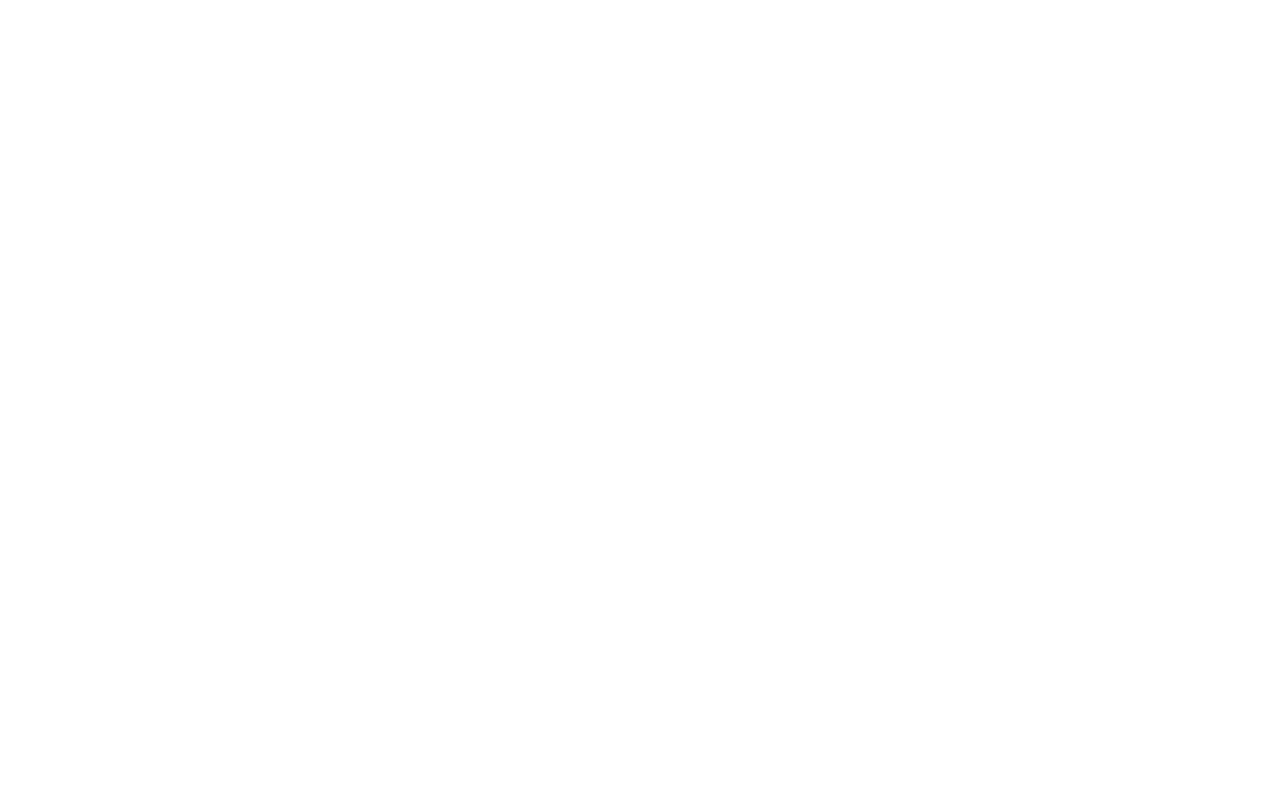
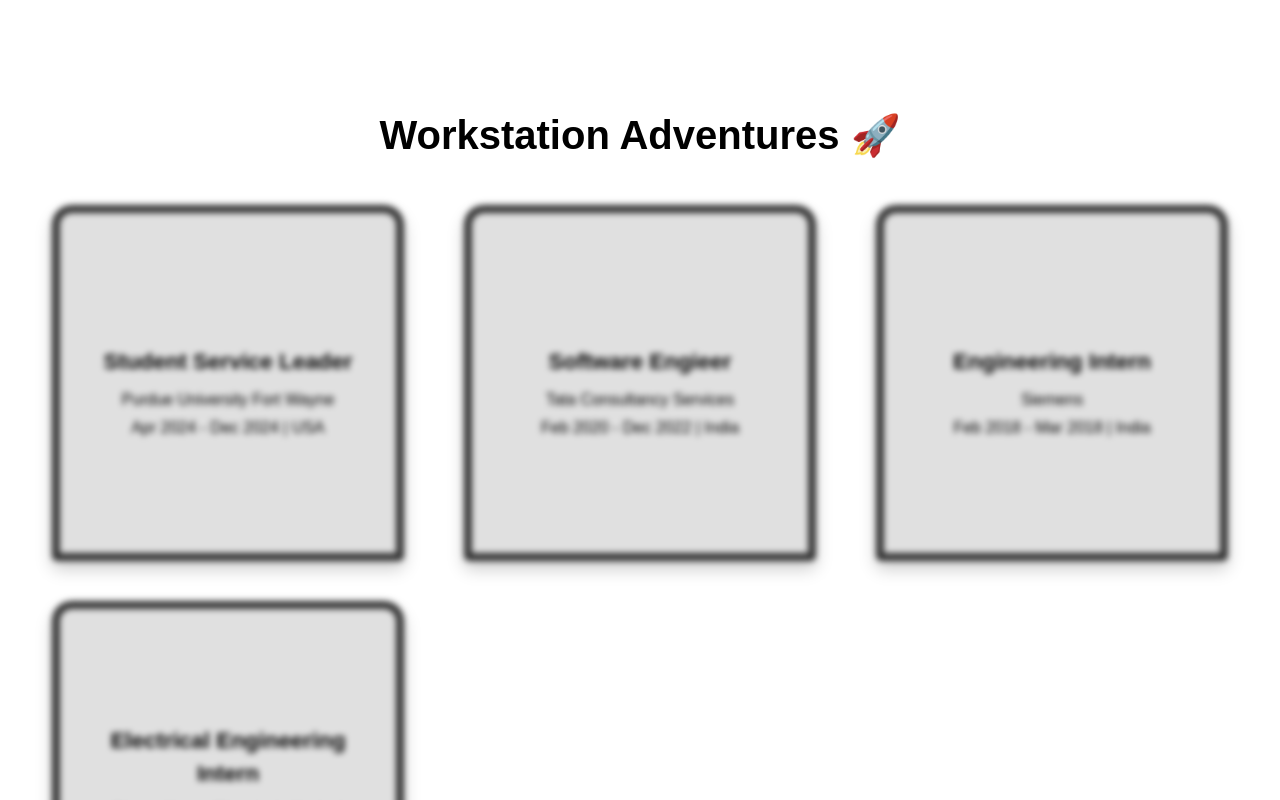
Before and after one commit to Kavyan17/MyPortfolio, a React (Vite) app in the folder my-app/: page /workexp in a window 1280 px wide. Before the commit this address had no page. Shown: the top 800 px of the page. Built offline with nearby package versions, Linux system fonts and the light colour scheme.

Commit message:
Added Work Experience.

```diff
--- a/my-app/src/App.jsx
+++ b/my-app/src/App.jsx
@@ -1,12 +1,14 @@
 import { BrowserRouter as Router, Routes, Route, Link } from 'react-router-dom';
 import './App.css';
 import Education from './components/Education/Education.jsx';
+import WorkExp from './components/WorkExperience/WorkExp.jsx';
 
 function Home() {
   return (
     <div className="home-page">
       <h1>Welcome to My Portfolio</h1>
       <Link to="/education" className="nav-link">Go to Education</Link>
+      <Link to="/workexp" className="nav-link">Go to Work Exp</Link>
     </div>
   );
 }
@@ -17,6 +19,7 @@ function App() {
       <Routes>
         <Route path="/" element={<Home />} />
         <Route path="/education" element={<Education />} />
+        <Route path="/workexp" element={<WorkExp />} />
       </Routes>
     </Router>
   );
--- /dev/null
+++ b/my-app/src/components/WorkExperience/WorkExp.jsx
@@ -0,0 +1,34 @@
+import React, { useState } from 'react';
+import workData from "../../data/WorkExperience.json";
+import "../../styles/WorkExperience.css";
+
+const WorkExperience = () => {
+  const [hoveredId, setHoveredId] = useState(null);
+
+  return (
+    <div className="work-container">
+      <h2 className="work-title">Workstation Adventures 🚀</h2>
+      <div className="work-grid">
+        {workData.map((work) => (
+          <div
+            key={work.id}
+            className={`work-card ${hoveredId === work.id ? 'hovered' : ''}`}
+            onMouseEnter={() => setHoveredId(work.id)}
+            onMouseLeave={() => setHoveredId(null)}
+          >
+            <div className="computer-frame">
+              <div className="screen-content">
+                <h3>{work.title}</h3>
+                <p>{work.org}</p>
+                <p>{work.start_date} - {work.end_date} | {work.location}</p>
+              </div>
+            </div>
+            {hoveredId === work.id && <div className="blur-overlay"></div>}
+          </div>
+        ))}
+      </div>
+    </div>
+  );
+};
+
+export default WorkExperience;
--- /dev/null
+++ b/my-app/src/styles/WorkExperience.css
@@ -0,0 +1,105 @@
+body {
+    margin: 0;
+    padding: 0;
+    background-color: #fff;
+    font-family: 'Poppins', sans-serif;
+  }
+
+  .work-container {
+    padding: 40px 20px;
+    display: flex;
+    flex-direction: column;
+    align-items: center;
+    background-color: #fff;
+    color: #000;
+    position: relative;
+    overflow: hidden;
+  }
+
+  .work-title {
+    font-size: 2.5rem;
+    font-weight: bold;
+    margin-bottom: 40px;
+    text-align: center;
+  }
+
+  .work-grid {
+    display: grid;
+    grid-template-columns: repeat(auto-fill, minmax(320px, 1fr));
+    gap: 40px 60px;
+    max-width: 1200px;
+    width: 100%;
+    justify-content: center;
+    position: relative;
+    transition: filter 0.3s ease;
+  }
+
+  .work-card {
+    position: relative;
+    transition: transform 0.4s ease, z-index 0.4s ease;
+    z-index: 1;
+  }
+
+  .computer-frame {
+    background-color: #e0e0e0;
+    border: 8px solid #333;
+    border-radius: 20px 20px 5px 5px;
+    padding: 20px;
+    box-shadow: 0 8px 16px rgba(0, 0, 0, 0.2);
+    height: 300px;
+    display: flex;
+    flex-direction: column;
+    justify-content: center;
+    align-items: center;
+    transition: transform 0.4s ease;
+  }
+
+  .screen-content {
+    text-align: center;
+  }
+
+  .screen-content h3 {
+    font-size: 1.4rem;
+    margin-bottom: 10px;
+  }
+
+  .screen-content p {
+    margin: 4px 0;
+    font-size: 1rem;
+  }
+
+  /* Hover Effects */
+  .work-card.hovered {
+    transform: scale(1.3);
+    z-index: 10;
+  }
+
+  .work-grid .work-card:not(.hovered) {
+    filter: blur(3px);
+    transition: filter 0.4s ease;
+  }
+
+  /* Optional: Add slight dark overlay background while one is focused */
+  .work-card.hovered .computer-frame {
+    background-color: #d3d3d3;
+  }
+
+  /* Smooth appearance */
+  .blur-overlay {
+    position: absolute;
+    inset: 0;
+    background: rgba(255, 255, 255, 0.6);
+    backdrop-filter: blur(3px);
+    z-index: 2;
+    pointer-events: none;
+    animation: fadeBlur 0.4s ease forwards;
+  }
+
+  @keyframes fadeBlur {
+    from {
+      opacity: 0;
+    }
+    to {
+      opacity: 1;
+    }
+  }
```
